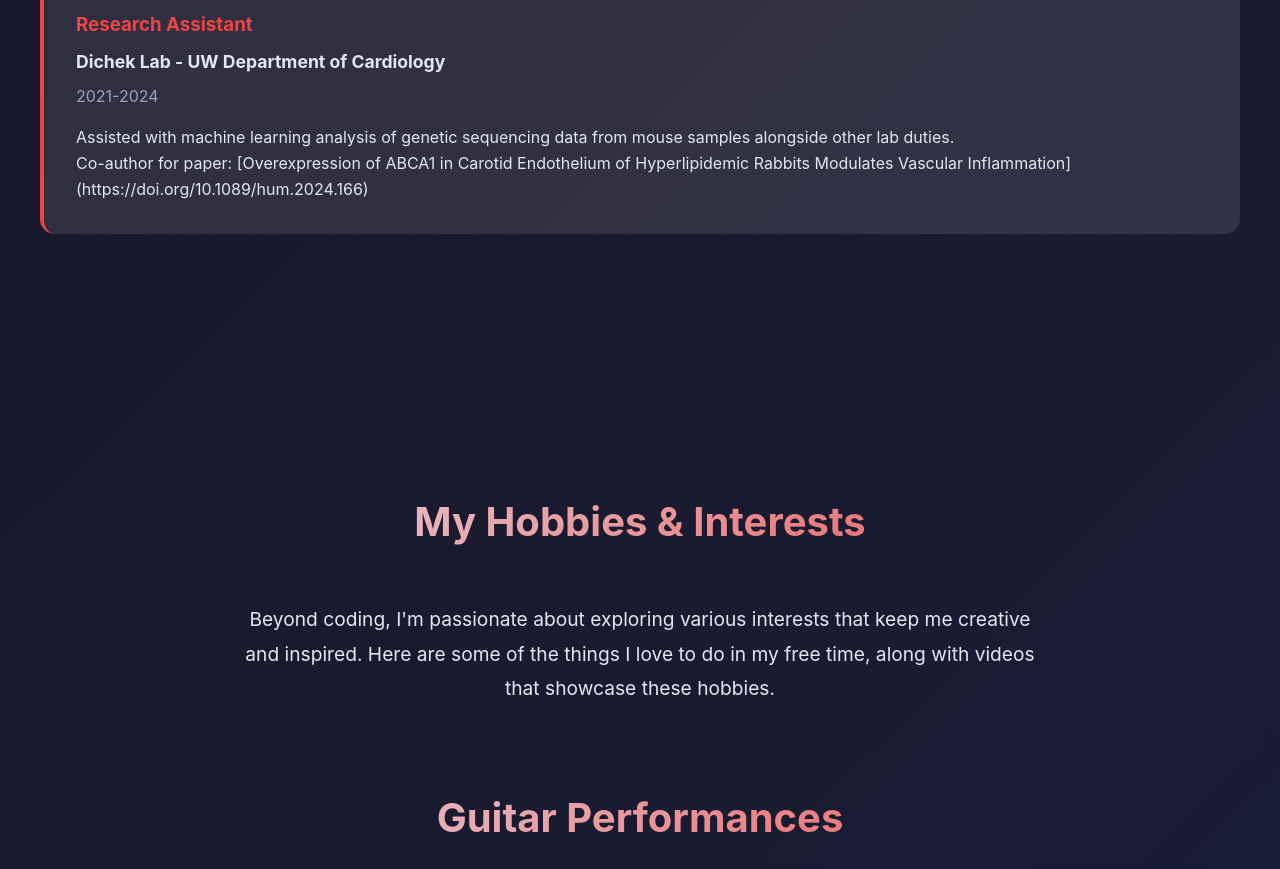
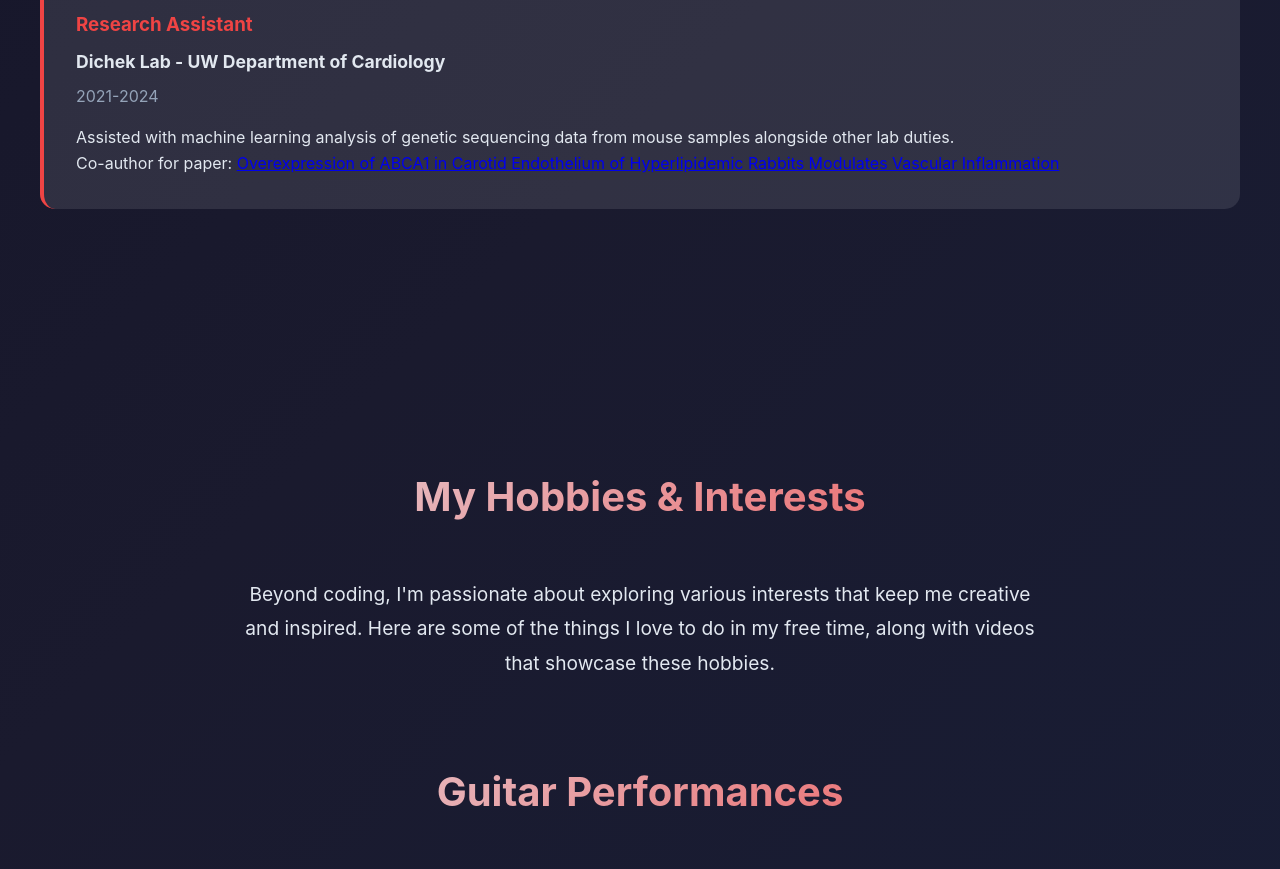
Before and after one commit to abbeyzregan/abbeyzregan.github.io, a plain HTML site: page index.html in a window 1280 px wide. Shown: the part 2800-3669 px from the top of the page. Drawn offline with Linux system fonts and the light colour scheme.

Commit message:
Update index.html

```diff
--- a/index.html
+++ b/index.html
@@ -1090,7 +1090,7 @@
                     <div class="duration">2021-2024</div>
                     <p>Assisted with machine learning analysis of genetic sequencing data from mouse samples alongside other lab duties. <br>
 
-                        Co-author for paper: [Overexpression of ABCA1 in Carotid Endothelium of Hyperlipidemic Rabbits Modulates Vascular Inflammation](https://doi.org/10.1089/hum.2024.166)
+                        Co-author for paper: <a href = "https://doi.org/10.1089/hum.2024.166"> Overexpression of ABCA1 in Carotid Endothelium of Hyperlipidemic Rabbits Modulates Vascular Inflammation </a>
                     </p>
                 </div>
             </div>
```
